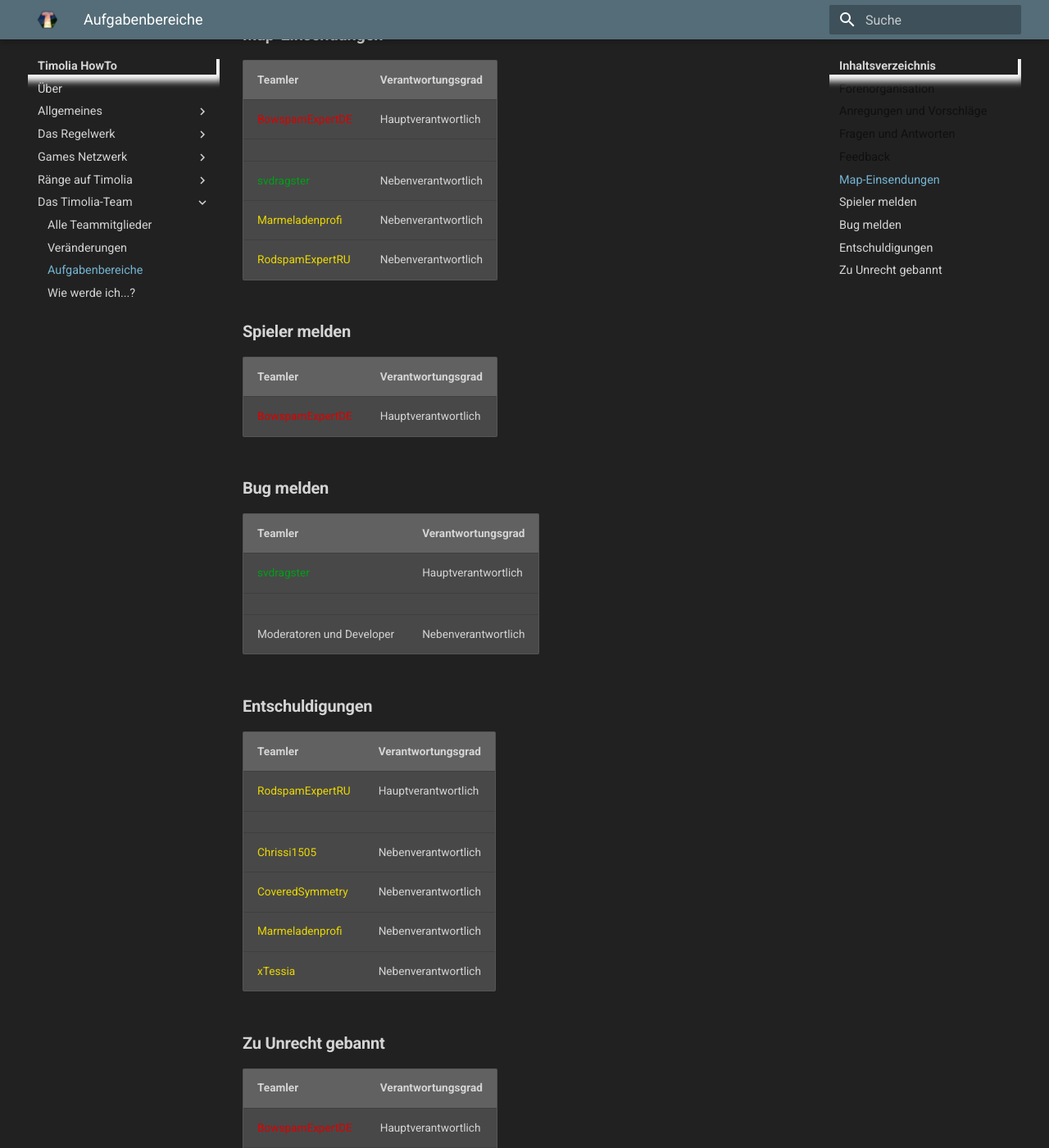
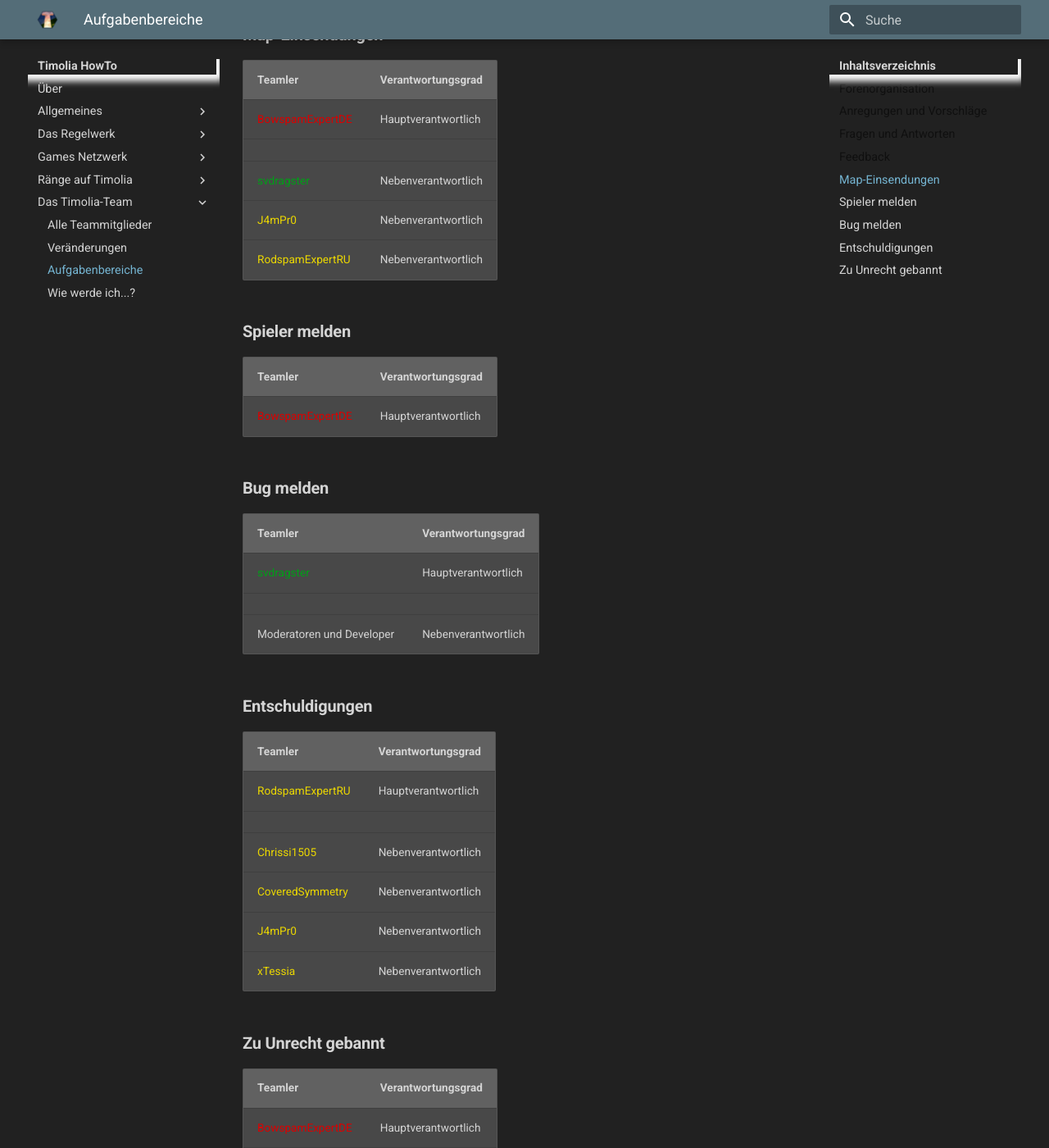
Before and after one commit to TimoliaDE/HowTo, an MkDocs documentation site: the page built from docs/team/responsibilities.md, in a window 1280 px wide and 1400 px high, scrolled down 1411 px. Shown: the whole window at 82% size. Built offline with MkDocs 1.6.1 and Material for MkDocs 9.7.7, drawn with Linux system fonts in a browser that asks for light colours; old or Windows-style settings are respelled for this version of MkDocs; some of the changed text lies outside the part shown.

Commit message:
Marmeladenprofi -> J4mPr0

```diff
--- a/docs/team/responsibilities.md
+++ b/docs/team/responsibilities.md
@@ -41,7 +41,7 @@ Die Verantwortlichen für die Forenorganisation kümmern sich sowohl um den Aufb
 |<span class='moderator'>BowspamExpertDE</span> | Hauptverantwortlich |
 | | |
 |<span class='developer-plus'>svdragster</span> | Nebenverantwortlich |
-|<span class='supporter-plus'>Marmeladenprofi</span> | Nebenverantwortlich |
+|<span class='supporter-plus'>J4mPr0</span> | Nebenverantwortlich |
 |<span class='supporter-plus'>RodspamExpertRU</span> | Nebenverantwortlich |
 
 ### **Spieler melden**
@@ -64,7 +64,7 @@ Die Verantwortlichen für die Forenorganisation kümmern sich sowohl um den Aufb
 | | |
 |<span class='supporter'>Chrissi1505</span> | Nebenverantwortlich |
 |<span class='supporter-plus'>CoveredSymmetry</span> | Nebenverantwortlich |
-|<span class='supporter-plus'>Marmeladenprofi</span> | Nebenverantwortlich |
+|<span class='supporter-plus'>J4mPr0</span> | Nebenverantwortlich |
 |<span class='supporter'>xTessia</span> | Nebenverantwortlich |
 
 ### **Zu Unrecht gebannt**
@@ -73,7 +73,7 @@ Die Verantwortlichen für die Forenorganisation kümmern sich sowohl um den Aufb
 |<span class='moderator'>BowspamExpertDE</span> | Hauptverantwortlich |
 | | |
 |<span class='moderator'>ferdedelino</span> | Nebenverantwortlich |
-|<span class='supporter-plus'>Marmeladenprofi</span> | Nebenverantwortlich |
+|<span class='supporter-plus'>J4mPr0</span> | Nebenverantwortlich |
 
 # Sonstige Aufgaben
 
```
Also changed, not shown: docs/team/members.md (+1 -1 lines).
